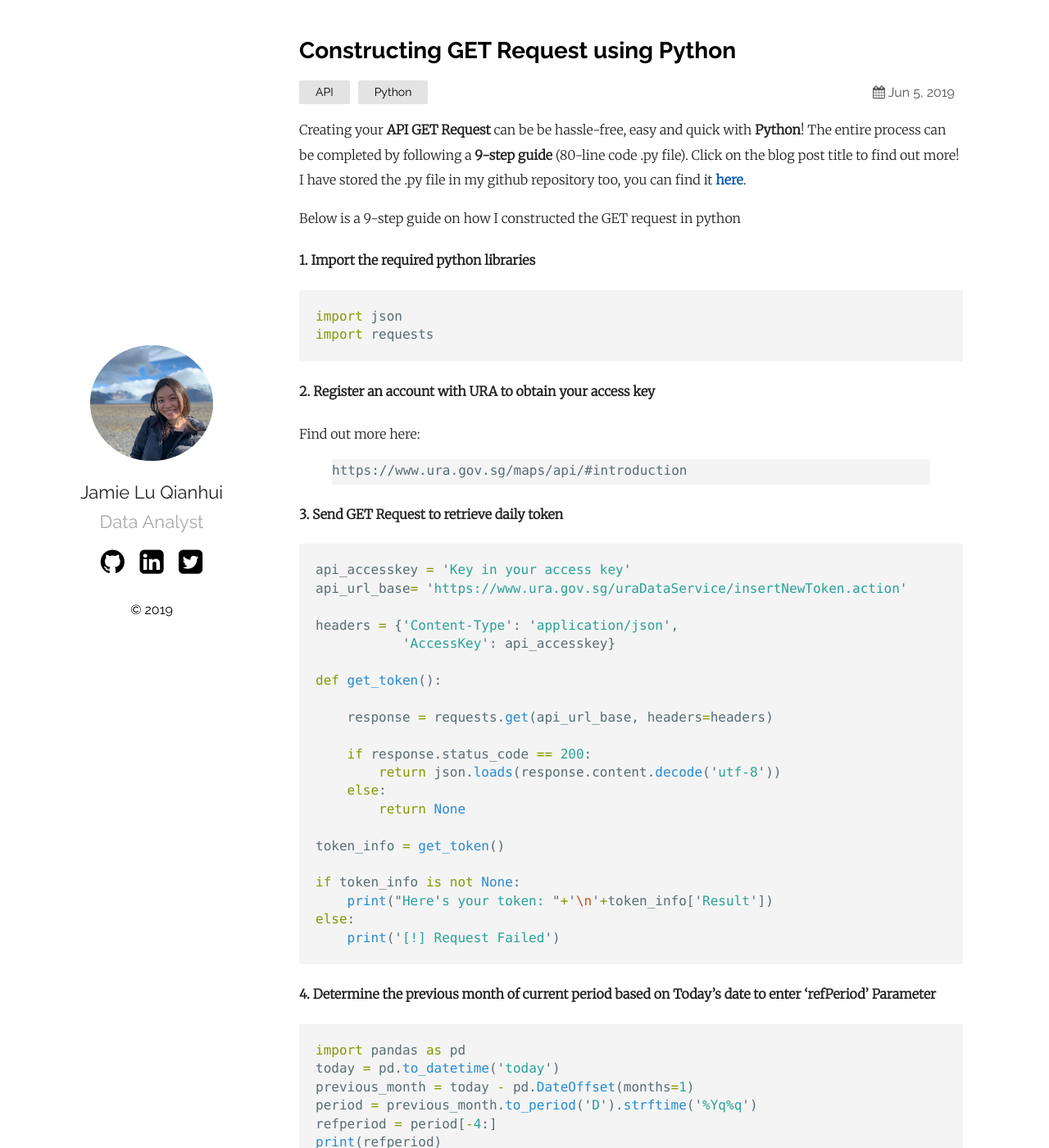
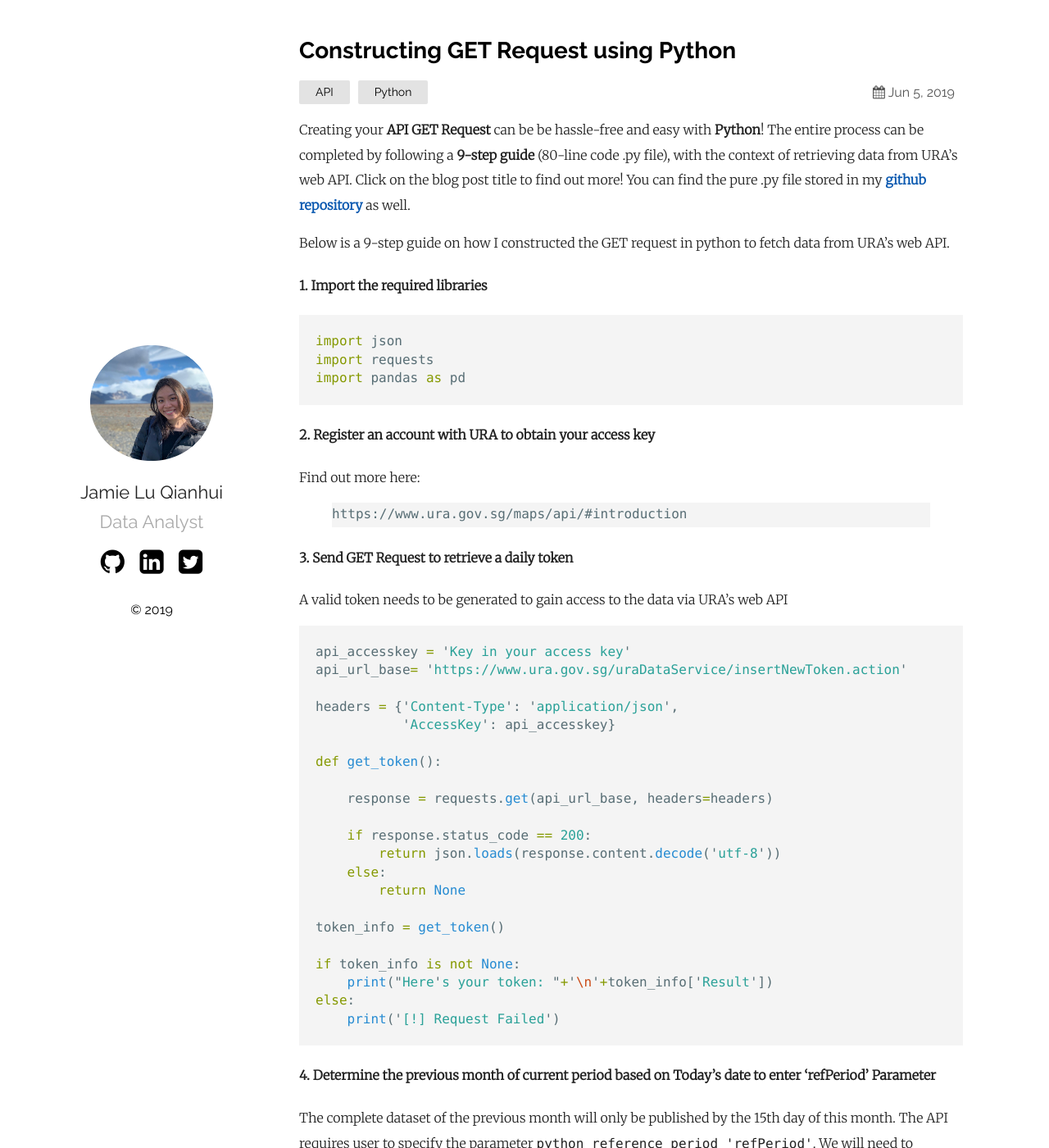
Before and after one commit to jamieqianhui/jamieqianhui.github.io, a Jekyll site: the page built from _posts/2019-06-05-GET-request-in-Python.markdown, in a window 1280 px wide and 1400 px high. Shown: the whole window at 82% size. Built offline with Jekyll 4.4.1, drawn with Linux system fonts in a browser that asks for light colours; some of the changed text lies outside the part shown.

Commit message:
Update 2019-06-05-GET-request-in-Python.markdown

````diff
--- a/_posts/2019-06-05-GET-request-in-Python.markdown
+++ b/_posts/2019-06-05-GET-request-in-Python.markdown
@@ -4,17 +4,18 @@ title:  "Constructing GET Request using Python"
 date:   2019-06-05 09:55:36 +0800
 categories: API Python
 ---
-Creating your **API GET Request** can be be hassle-free, easy and quick with **Python**!
-The entire process can be completed by following a **9-step guide** (80-line code .py file). Click on the blog post title to find out more! I have stored the .py file in my github repository too, you can find it **[here][here]**.
+Creating your **API GET Request** can be be hassle-free and easy with **Python**!
+The entire process can be completed by following a **9-step guide** (80-line code .py file), with the context of retrieving data from URA's web API. Click on the blog post title to find out more! You can find the pure .py file stored in my **[github repository][here]** as well.
 
 
-Below is a 9-step guide on how I constructed the GET request in python
+Below is a 9-step guide on how I constructed the GET request in python to fetch data from URA's web API.
 
-#### 1. Import the required python libraries
+#### 1. Import the required libraries
 
 ```python
 import json
 import requests
+import pandas as pd
 ```
 #### 2. Register an account with URA to obtain your access key
 Find out more here:
@@ -22,7 +23,8 @@ Find out more here:
 https://www.ura.gov.sg/maps/api/#introduction
 {% endhighlight %}
 
-#### 3. Send GET Request to retrieve daily token
+#### 3. Send GET Request to retrieve a daily token
+A valid token needs to be generated to gain access to the data via URA's web API
 
 ```python
 api_accesskey = 'Key in your access key'
@@ -50,6 +52,7 @@ else:
 
 
 #### 4. Determine the previous month of current period based on Today's date to enter 'refPeriod' Parameter
+The complete dataset of the previous month will only be published by the 15th day of this month. The API requires user to specify the parameter ``python reference period 'refPeriod'``. We will need to determine what is the previous month in QQYY format of the current period (e.g. May in 2q19) based on today's date. If the current period is May (2q19), then previous month would be April (2q19).
 
 ```python
 import pandas as pd
````
